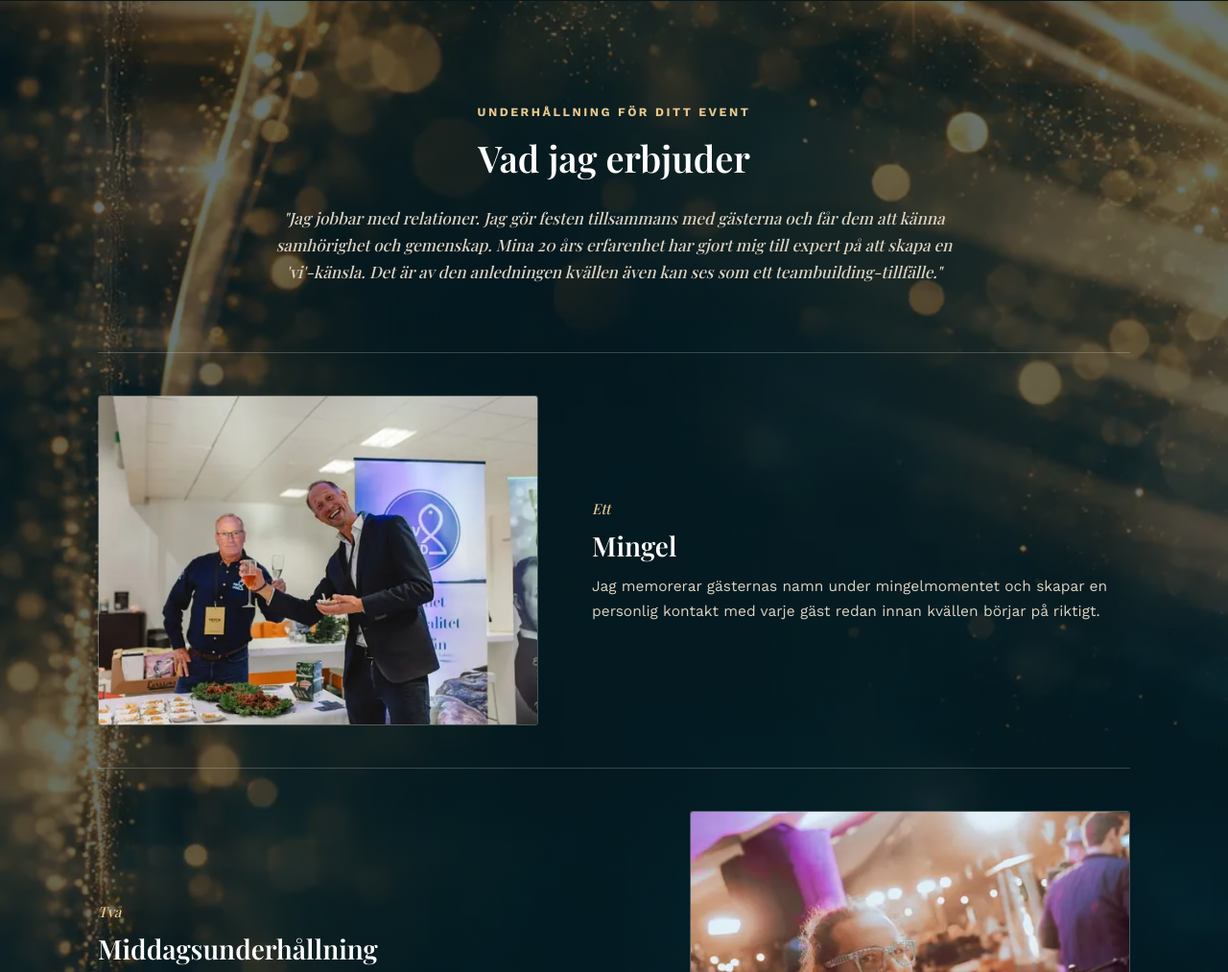
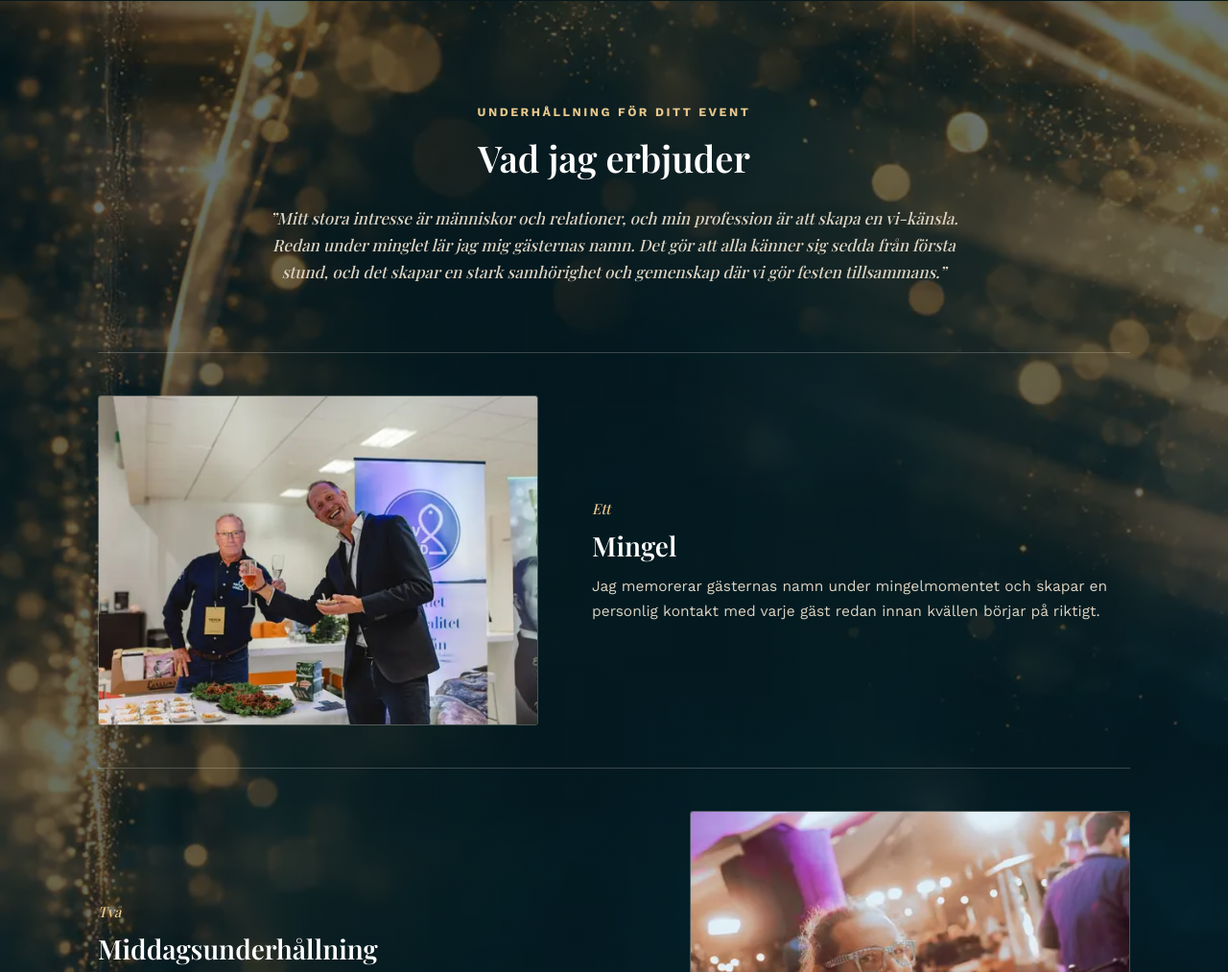
Before and after one commit to officialsqall-arch/danielAllevedHemsida, a plain HTML site: page index.html in a window 1280 px wide. Shown: the part 759-1772 px from the top of the page at 96% size. Drawn offline with nearby package versions, Linux system fonts and the light colour scheme; a web font is replaced by a local one.

Commit message:
Ny citattext under Vad jag erbjuder
Co-Authored-By: Claude Opus 5.5 <noreply@anthropic.com>
Claude-Session: https://claude.ai/code/session_01Dw7yaZdTvVgCML244Fiewx

```diff
--- a/index.html
+++ b/index.html
@@ -153,7 +153,7 @@
           <span class="eyebrow eyebrow--gold">Underhållning för ditt event</span>
           <h2>Vad jag erbjuder</h2>
         </header>
-        <p class="offer-quote">"Jag jobbar med relationer. Jag gör festen tillsammans med gästerna och får dem att känna samhörighet och gemenskap. Mina 20 års erfarenhet har gjort mig till expert på att skapa en 'vi'-känsla.<span class="d-only"> Det är av den anledningen kvällen även kan ses som ett teambuilding-tillfälle.</span>"</p>
+        <p class="offer-quote">”Mitt stora intresse är människor och relationer, och min profession är att skapa en vi-känsla. Redan under minglet lär jag mig gästernas namn. Det gör att alla känner sig sedda från första stund, och det skapar en stark samhörighet och gemenskap där vi gör festen tillsammans.”</p>
 
         <div class="offers">
           <article class="offer">
```
